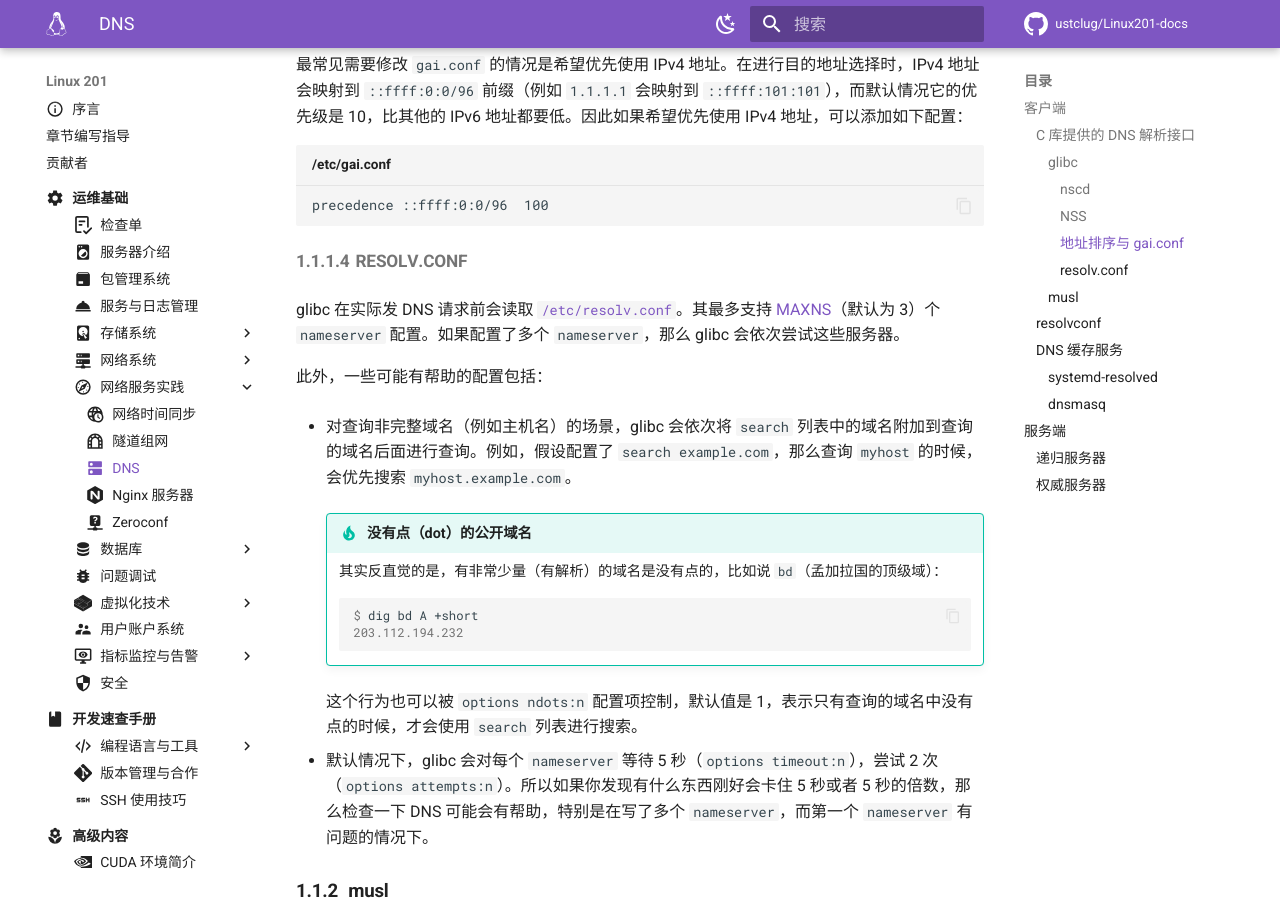
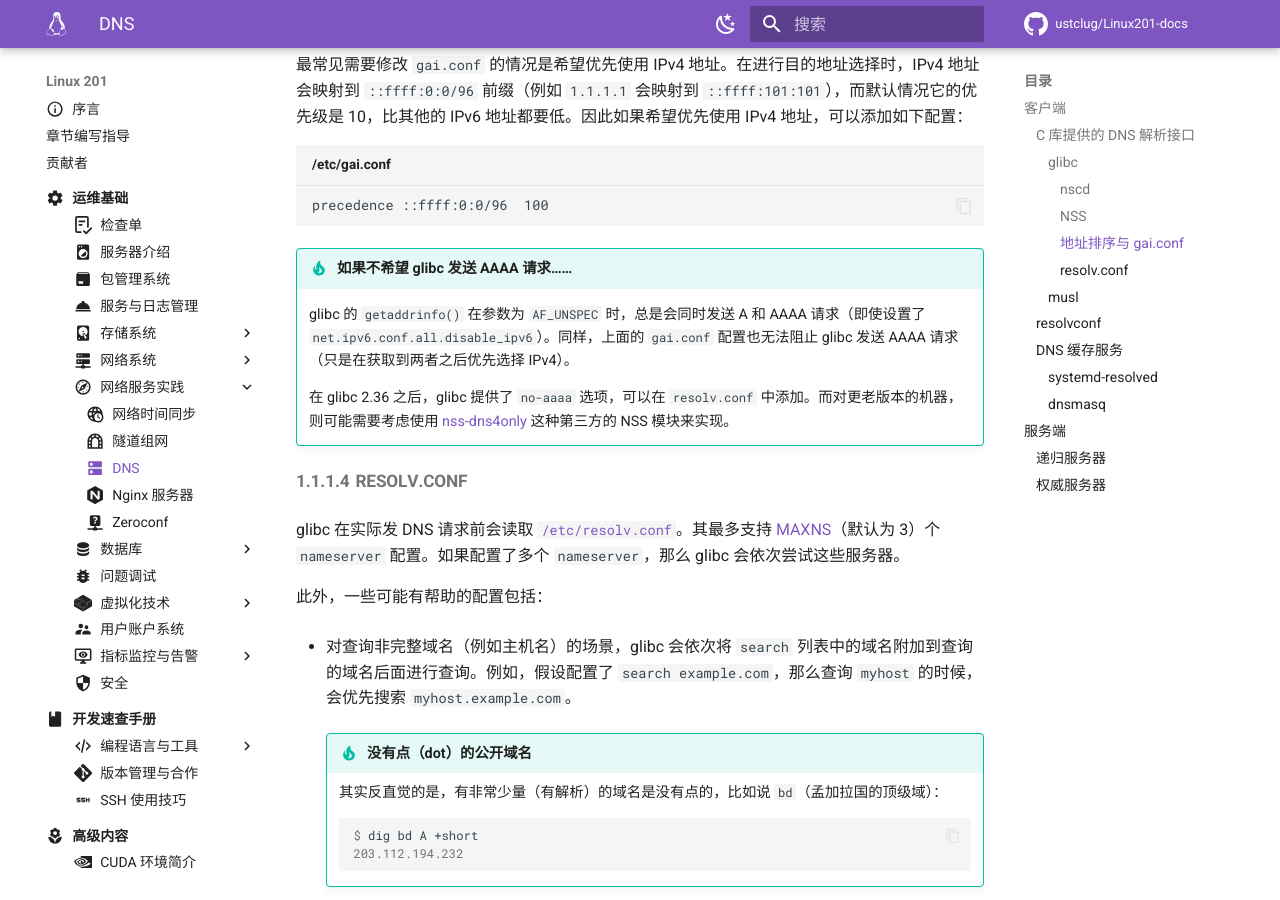
Before and after one commit to ustclug/Linux201-docs, an MkDocs documentation site: the page built from docs/ops/network-service/dns.md, in a window 1280 px wide and 900 px high, scrolled down 6242 px. Built offline with MkDocs 1.6.1 and Material for MkDocs 9.7.7, drawn with Linux system fonts in a browser that asks for light colours; comment, search, counter and statistics services are not loaded.

Commit message:
ops/network-service: Tip about disable AAAA for glibc

````diff
--- a/docs/ops/network-service/dns.md
+++ b/docs/ops/network-service/dns.md
@@ -251,6 +251,12 @@ RFC 3484 的排序包含两者：源地址选择（source address selection）
 precedence ::ffff:0:0/96  100
 ```
 
+!!! tip "如果不希望 glibc 发送 AAAA 请求……"
+
+    glibc 的 `getaddrinfo()` 在参数为 `AF_UNSPEC` 时，总是会同时发送 A 和 AAAA 请求（即使设置了 `net.ipv6.conf.all.disable_ipv6`）。同样，上面的 `gai.conf` 配置也无法阻止 glibc 发送 AAAA 请求（只是在获取到两者之后优先选择 IPv4）。
+
+    在 glibc 2.36 之后，glibc 提供了 `no-aaaa` 选项，可以在 `resolv.conf` 中添加。而对更老版本的机器，则可能需要考虑使用 [nss-dns4only](https://github.com/ossobv/nss-dns4only) 这种第三方的 NSS 模块来实现。
+
 ##### resolv.conf {#resolv-conf-glibc}
 
 glibc 在实际发 DNS 请求前会读取 [`/etc/resolv.conf`][resolv.conf.5]。其最多支持 [MAXNS](https://elixir.bootlin.com/glibc/glibc-2.42.9000/source/resolv/bits/types/res_state.h#L8)（默认为 3）个 `nameserver` 配置。如果配置了多个 `nameserver`，那么 glibc 会依次尝试这些服务器。
````
